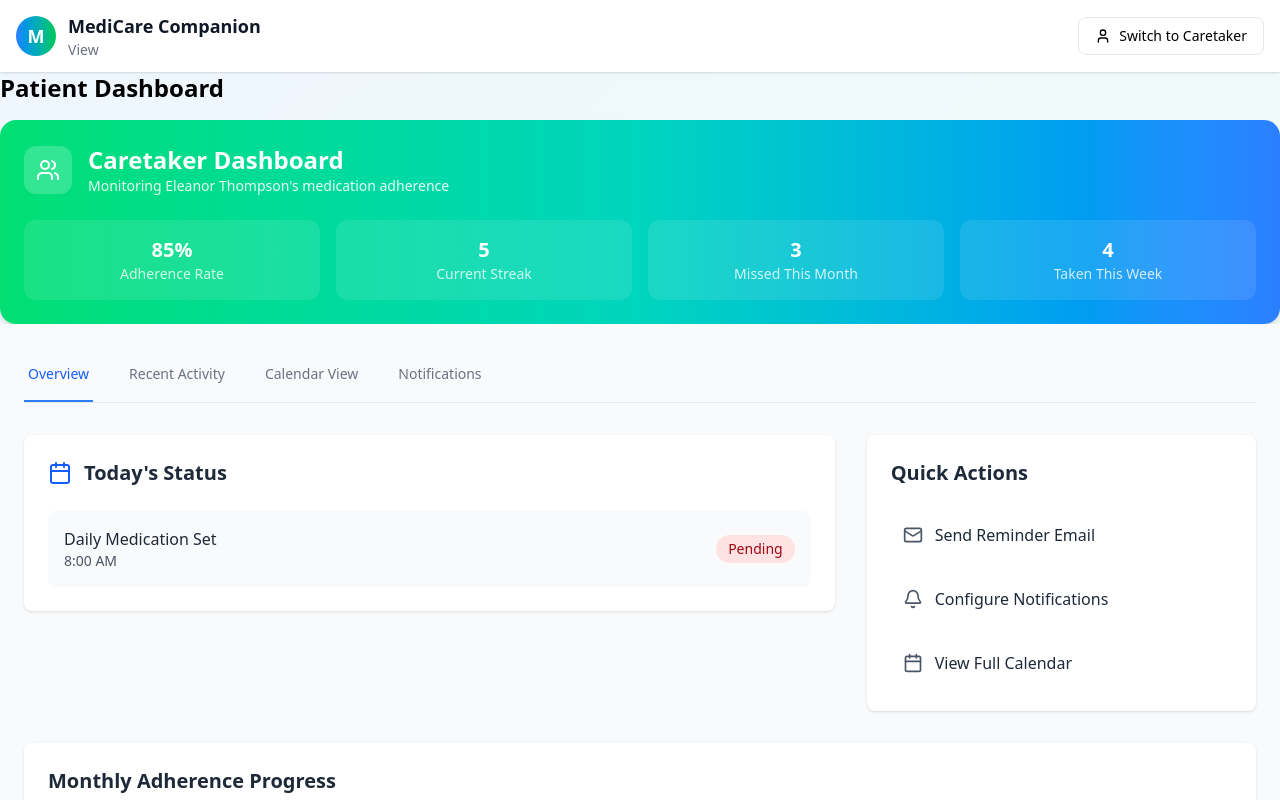
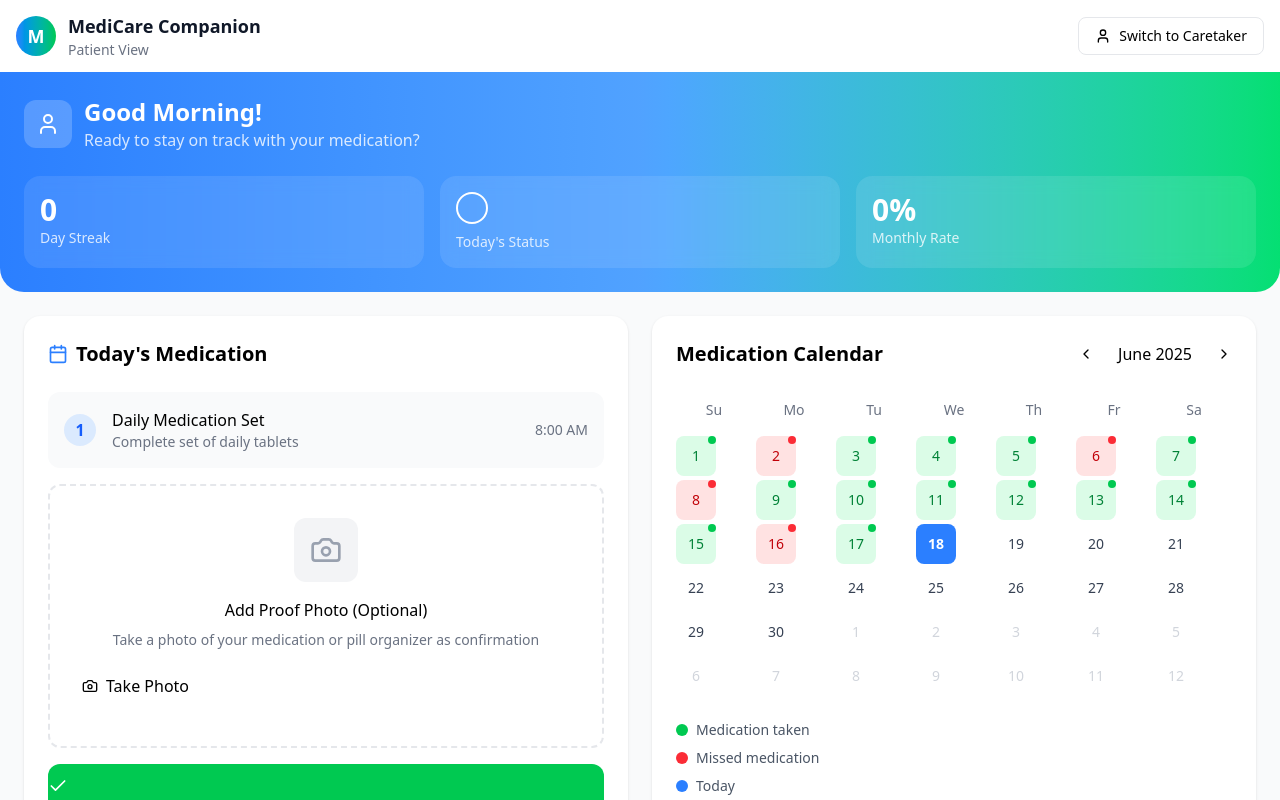
Before and after one commit to YOmprakash/med-manager-frontend, a React (Vite) app: page /dashboard in a window 1280 px wide. Shown: the top 800 px of the page. Built offline with nearby package versions, Linux system fonts and the light colour scheme.

Commit message:
static patient view is created

```diff
--- a/src/App.jsx
+++ b/src/App.jsx
@@ -1,6 +1,6 @@
 
 import { BrowserRouter, Routes, Route } from 'react-router-dom';
-import AuthPage from './pages/authPage.';
+import AuthPage from './pages/authPage';
 import RoleSelection from './pages/RoleSelection';
 import { ToastContainer } from 'react-toastify'
 import 'react-toastify/dist/ReactToastify.css'
--- a/src/components/CaretakerView.jsx
+++ b/src/components/CaretakerView.jsx
@@ -1,9 +1,15 @@
-import React from 'react'
+
+import CaretakerDashboardCard from './CaretakerDashboardCard'
+import Index from './temp'
 
 const CaretakerView = () => {
   return (
-    <div>
-      <h1>Caretaker View</h1>
+    <div className='max-w-7xl mx-auto'>
+
+      <h1 className="text-2xl font-bold mb-4">Patient Dashboard</h1>
+      <CaretakerDashboardCard />
+      <Index />
+
     </div>
   )
 }
--- a/src/components/PatientView.jsx
+++ b/src/components/PatientView.jsx
@@ -1,17 +1,230 @@
+import { useState } from 'react';
+import { Calendar, Camera, Check, ChevronLeft, ChevronRight, User } from 'lucide-react';
 
-import CaretakerDashboardCard from './CaretakerDashboardCard'
-import Index from './temp'
+const
+PatientView = () => {
+  const [currentDate, setCurrentDate] = useState(new Date());
+  const [medicationTaken, setMedicationTaken] = useState(false);
+  const [photoTaken, setPhotoTaken] = useState(false);
 
-const PatientView = () => {
+  // Mock data for demonstration
+  const dayStreak = 0;
+  const monthlyRate = 0;
+  const todaysStatus = 'pending';
+
+  // Generate calendar days
+  const generateCalendarDays = () => {
+    const year = currentDate.getFullYear();
+    const month = currentDate.getMonth();
+    const firstDay = new Date(year, month, 1);
+    const lastDay = new Date(year, month + 1, 0);
+    const startDate = new Date(firstDay);
+    startDate.setDate(startDate.getDate() - firstDay.getDay());
+
+    const days = [];
+    const today = new Date();
+
+    for (let i = 0; i < 42; i++) {
+      const date = new Date(startDate);
+      date.setDate(startDate.getDate() + i);
+
+      let status = null;
+      if (date.getMonth() === month) {
+        // Mock some medication statuses
+        if (date.getDate() <= 19 && date <= today) {
+          status = Math.random() > 0.3 ? 'taken' : 'missed';
+        }
+        if (date.getDate() === today.getDate() && date.getMonth() === today.getMonth()) {
+          status = 'today';
+        }
+      }
+
+      days.push({
+        date: date.getDate(),
+        isCurrentMonth: date.getMonth() === month,
+        status,
+        fullDate: new Date(date)
+      });
+    }
+
+    return days;
+  };
+
+  const calendarDays = generateCalendarDays();
+  const monthNames = ["January", "February", "March", "April", "May", "June",
+    "July", "August", "September", "October", "November", "December"];
+  const dayNames = ['Su', 'Mo', 'Tu', 'We', 'Th', 'Fr', 'Sa'];
+
+  const nextMonth = () => {
+    setCurrentDate(new Date(currentDate.getFullYear(), currentDate.getMonth() + 1, 1));
+  };
+
+  const prevMonth = () => {
+    setCurrentDate(new Date(currentDate.getFullYear(), currentDate.getMonth() - 1, 1));
+  };
+
+  const handleTakePhoto = () => {
+    setPhotoTaken(true);
+    // In a real app, this would open camera
+  };
+
+  const handleMarkAsTaken = () => {
+    setMedicationTaken(true);
+  };
+
   return (
-    <div className='max-w-7xl mx-auto'>
+    <div className="min-h-screen max-w-7xl mx-auto  bg-gray-50">
+      {/* Header Section with Gradient */}
+      <div className="bg-gradient-to-r from-blue-500 via-blue-400 to-green-400 rounded-b-3xl p-6 text-white">
+        {/* User Greeting */}
+        <div className="flex items-center gap-3 mb-6">
+          <div className="w-12 h-12 bg-white/20 rounded-xl flex items-center justify-center">
+            <User className="w-6 h-6" />
+          </div>
+          <div>
+            <h1 className="text-2xl font-bold">Good Morning!</h1>
+            <p className="text-white/80">Ready to stay on track with your medication?</p>
+          </div>
+        </div>
 
-        <h1 className="text-2xl font-bold mb-4">Patient Dashboard</h1>
-        <CaretakerDashboardCard />
-        <Index />
+        {/* Stats Cards */}
+        <div className="grid grid-cols-3 gap-4">
+          <div className="bg-white/10 backdrop-blur-sm rounded-2xl p-4">
+            <div className="text-3xl font-bold">{dayStreak}</div>
+            <div className="text-sm text-white/80">Day Streak</div>
+          </div>
+          <div className="bg-white/10 backdrop-blur-sm rounded-2xl p-4">
+            <div className="w-8 h-8 border-2 border-white rounded-full mb-2"></div>
+            <div className="text-sm text-white/80">Today's Status</div>
+          </div>
+          <div className="bg-white/10 backdrop-blur-sm rounded-2xl p-4">
+            <div className="text-3xl font-bold">{monthlyRate}%</div>
+            <div className="text-sm text-white/80">Monthly Rate</div>
+          </div>
+        </div>
+      </div>
 
+      {/* Main Content */}
+      <div className="p-6 grid grid-cols-1 lg:grid-cols-2 gap-6">
+        {/* Today's Medication */}
+        <div className="bg-white rounded-2xl p-6 shadow-sm">
+          <div className="flex items-center gap-2 mb-6">
+            <Calendar className="w-5 h-5 text-blue-500" />
+            <h2 className="text-xl font-semibold">Today's Medication</h2>
+          </div>
+
+          <div className="space-y-4">
+            <div className="flex items-center gap-4 p-4 bg-gray-50 rounded-xl">
+              <div className="w-8 h-8 bg-blue-100 rounded-full flex items-center justify-center text-blue-600 font-semibold">
+                1
+              </div>
+              <div className="flex-1">
+                <h3 className="font-medium">Daily Medication Set</h3>
+                <p className="text-gray-500 text-sm">Complete set of daily tablets</p>
+              </div>
+              <div className="text-sm text-gray-500">8:00 AM</div>
+            </div>
+
+            {/* Photo Proof Section */}
+            <div className="border-2 border-dashed border-gray-200 rounded-xl p-8 text-center">
+              <div className="w-16 h-16 bg-gray-100 rounded-xl flex items-center justify-center mx-auto mb-4">
+                <Camera className="w-8 h-8 text-gray-400" />
+              </div>
+              <h3 className="font-medium mb-2">Add Proof Photo (Optional)</h3>
+              <p className="text-gray-500 text-sm mb-6">Take a photo of your medication or pill organizer as confirmation</p>
+
+              <button
+                onClick={handleTakePhoto}
+                variant="outline"
+                className="mb-4 flex items-center gap-2"
+                disabled={photoTaken}
+              >
+                <Camera className="w-4 h-4" />
+                {photoTaken ? 'Photo Taken' : 'Take Photo'}
+              </button>
+            </div>
+
+            {/* Mark as Taken button */}
+            <button
+              onClick={handleMarkAsTaken}
+              className="w-full bg-green-500 hover:bg-green-600 text-white py-3 rounded-xl font-medium"
+              disabled={medicationTaken}
+            >
+              <Check className="w-5 h-5 mr-2" />
+              {medicationTaken ? 'Marked as Taken' : 'Mark as Taken'}
+            </button>
+          </div>
+        </div>
+
+        {/* Medication Calendar */}
+        <div className="bg-white rounded-2xl p-6 shadow-sm">
+          <div className="flex items-center justify-between mb-6">
+            <h2 className="text-xl font-semibold">Medication Calendar</h2>
+            <div className="flex items-center gap-2">
+              <button variant="ghost" size="sm" onClick={prevMonth}>
+                <ChevronLeft className="w-4 h-4" />
+              </button>
+              <span className="font-medium px-4">
+                {monthNames[currentDate.getMonth()]} {currentDate.getFullYear()}
+              </span>
+              <button variant="ghost" size="sm" onClick={nextMonth}>
+                <ChevronRight className="w-4 h-4" />
+              </button>
+            </div>
+          </div>
+
+          {/* Calendar Grid */}
+          <div className="grid grid-cols-7 gap-1 mb-2">
+            {dayNames.map(day => (
+              <div key={day} className="text-center text-sm font-medium text-gray-500 py-2">
+                {day}
+              </div>
+            ))}
+          </div>
+
+          <div className="grid grid-cols-7 gap-1">
+            {calendarDays.map((day, index) => (
+              <div
+                key={index}
+                className={`
+                  relative w-10 h-10 flex items-center justify-center text-sm rounded-lg
+                  ${!day.isCurrentMonth ? 'text-gray-300' : 'text-gray-700'}
+                  ${day.status === 'today' ? 'bg-blue-500 text-white font-semibold' : ''}
+                  ${day.status === 'taken' ? 'bg-green-100 text-green-700' : ''}
+                  ${day.status === 'missed' ? 'bg-red-100 text-red-700' : ''}
+                `}
+              >
+                {day.date}
+                {day.status && day.status !== 'today' && (
+                  <div className={`
+                    absolute top-0 right-0 w-2 h-2 rounded-full
+                    ${day.status === 'taken' ? 'bg-green-500' : 'bg-red-500'}
+                  `} />
+                )}
+              </div>
+            ))}
+          </div>
+
+          {/* Legend */}
+          <div className="mt-6 space-y-2 text-sm">
+            <div className="flex items-center gap-2">
+              <div className="w-3 h-3 bg-green-500 rounded-full"></div>
+              <span className="text-gray-600">Medication taken</span>
+            </div>
+            <div className="flex items-center gap-2">
+              <div className="w-3 h-3 bg-red-500 rounded-full"></div>
+              <span className="text-gray-600">Missed medication</span>
+            </div>
+            <div className="flex items-center gap-2">
+              <div className="w-3 h-3 bg-blue-500 rounded-full"></div>
+              <span className="text-gray-600">Today</span>
+            </div>
+          </div>
+        </div>
+      </div>
     </div>
-  )
-}
+  );
+};
 
-export default PatientView
+export default
+PatientView;
--- a/src/pages/Dashboard.jsx
+++ b/src/pages/Dashboard.jsx
@@ -1,10 +1,11 @@
+
 import CaretakerView from '../components/CaretakerView'
 import Navbar from '../components/Navbar'
 import { useState } from 'react'
 import PatientView from '../components/PatientView'
 
 const Dashboard = () => {
-  const [role, setRole] = useState('')
+  const [role, setRole] = useState('Patient')
 
   const toggleRole = () => {
     setRole(prev => (prev === 'Caretaker' ? 'Patient' : 'Caretaker'))
@@ -13,6 +14,7 @@ const Dashboard = () => {
   return (
     <div className="min-h-screen bg-gradient-to-br from-blue-50 to-green-50">
       <Navbar currentRole={role} onSwitchRole={toggleRole} />
+
       {role === 'Caretaker' ? <CaretakerView /> : <PatientView />}
     </div>
   )
```
Also changed, not shown: src/pages/authPage.jsx (renamed from src/pages/authPage..tsx).
